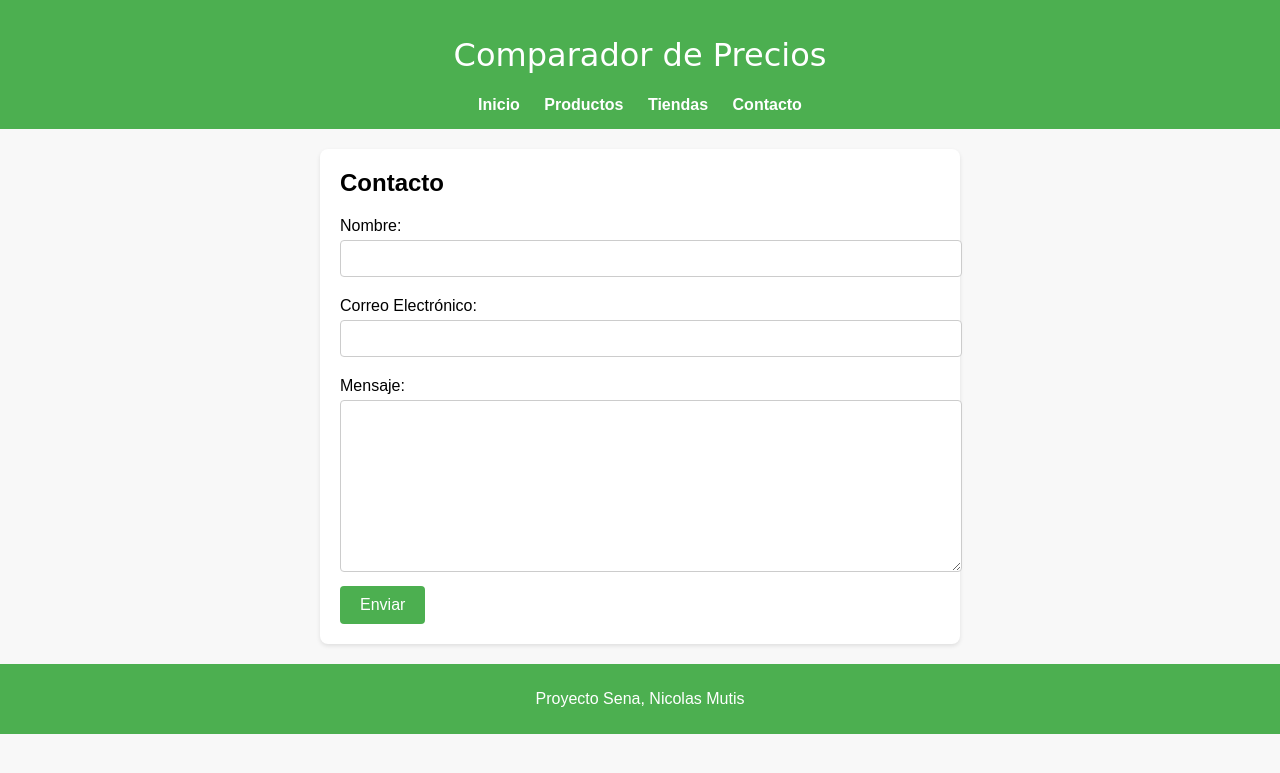
After one commit to Nicomutis/proyecto-sena, a PHP site: page /contacto.html in a window 1280 px wide. The commit adds this page. Shown: the top 773 px of the page. Run offline with PHP 8.4, Linux system fonts and the light colour scheme.

Commit message:
añadi la pagina de contacto

```diff
--- /dev/null
+++ b/contacto.html
@@ -0,0 +1,47 @@
+<!DOCTYPE html>
+<html lang="es">
+<head>
+    <meta charset="UTF-8">
+    <meta name="viewport" content="width=device-width, initial-scale=1.0">
+    <title>Contacto - Comparador de Precios</title>
+    <link rel="stylesheet" href="Styles/styles.css">
+    <link rel="stylesheet" href="Styles/contacto.css">
+</head>
+<body>
+    <header>
+        <h1>Comparador de Precios</h1>
+        <nav>
+            <ul>
+                <li><a href="proyectosena.html">Inicio</a></li>
+                <li><a href="productos.html">Productos</a></li>
+                <li><a href="tiendas.html">Tiendas</a></li>
+                <li><a href="contacto.html">Contacto</a></li>
+            </ul>
+        </nav>
+    </header>
+
+    <main>
+        <section class="contact-form">
+            <h2>Contacto</h2>
+            <form action="#" method="post">
+                <label for="name">Nombre:</label>
+                <input type="text" id="name" name="name" required>
+
+                <label for="email">Correo Electrónico:</label>
+                <input type="email" id="email" name="email" required>
+
+                <label for="message">Mensaje:</label>
+                <textarea id="message" name="message" required></textarea>
+
+                <button type="submit">Enviar</button>
+            </form>
+        </section>
+    </main>
+
+    <footer>
+        <p>Proyecto Sena, Nicolas Mutis</p>
+    </footer>
+
+    <script src="script.js"></script>
+</body>
+</html>
--- /dev/null
+++ b/styles/contacto.css
@@ -0,0 +1,91 @@
+body {
+    font-family: Arial, sans-serif;
+    margin: 0;
+    padding: 0;
+    background-color: #f8f8f8;
+}
+
+header {
+    background-color: #4CAF50;
+    color: white;
+    padding: 15px 0;
+    text-align: center;
+}
+
+nav ul {
+    list-style-type: none;
+    margin: 0;
+    padding: 0;
+}
+
+nav ul li {
+    display: inline;
+    margin: 0 10px;
+}
+
+nav ul li a {
+    color: white;
+    text-decoration: none;
+    font-weight: bold;
+}
+
+main {
+    padding: 20px;
+}
+
+.contact-form {
+    background-color: white;
+    padding: 20px;
+    max-width: 600px;
+    margin: 0 auto;
+    border-radius: 8px;
+    box-shadow: 0 2px 4px rgba(0, 0, 0, 0.1);
+}
+
+.contact-form h2 {
+    margin-top: 0;
+}
+
+.contact-form label {
+    display: block;
+    margin: 10px 0 5px;
+}
+
+.contact-form input[type="text"],
+.contact-form input[type="email"],
+.contact-form textarea {
+    width: 100%;
+    padding: 10px;
+    margin-bottom: 10px;
+    border: 1px solid #ccc;
+    border-radius: 4px;
+}
+
+.contact-form textarea {
+    resize: vertical;
+    height: 150px;
+}
+
+.contact-form button {
+    background-color: #4CAF50;
+    color: white;
+    padding: 10px 20px;
+    border: none;
+    border-radius: 4px;
+    cursor: pointer;
+    font-size: 16px;
+}
+
+.contact-form button:hover {
+    background-color: #45a049;
+}
+
+footer {
+    background-color: #4CAF50;
+    color: white;
+    text-align: center;
+    padding: 10px 0;
+    position: static;
+    width: 100%;
+    bottom: 0;
+}
--- a/styles.css
+++ b/styles/styles.css
@@ -1,7 +1,7 @@
 body {
     font-family: "Plus Jakarta Sans", sans-serif;
     font-optical-sizing: auto;
-    font-weight: <weight>;
+    font-weight: 400;
     font-style: normal;
     margin: 0;
     padding: 0;
@@ -19,14 +19,14 @@ header {
 header h1 {
     font-family: "Playwrite GB S", cursive;
     font-optical-sizing: auto;
-    font-weight: <weight>;
+    font-weight: 500;
     font-style: normal;
 }
 
 header nav {
     font-family: "Montserrat", sans-serif;
     font-optical-sizing: auto;
-    font-weight: <weight>;
+    font-weight: 400;
     font-style: normal;
 }
 
@@ -83,11 +83,11 @@ nav ul li a {
 }
 
 footer {
-    background-color: #333;
+    background-color: #4CAF50;
     color: white;
     text-align: center;
     padding: 1em;
-    position:static;
+    position: static;
     bottom: 0;
     width: 97,5%;
 }
```
Also changed, not shown: proyectosena.html (+3 -9 lines).
